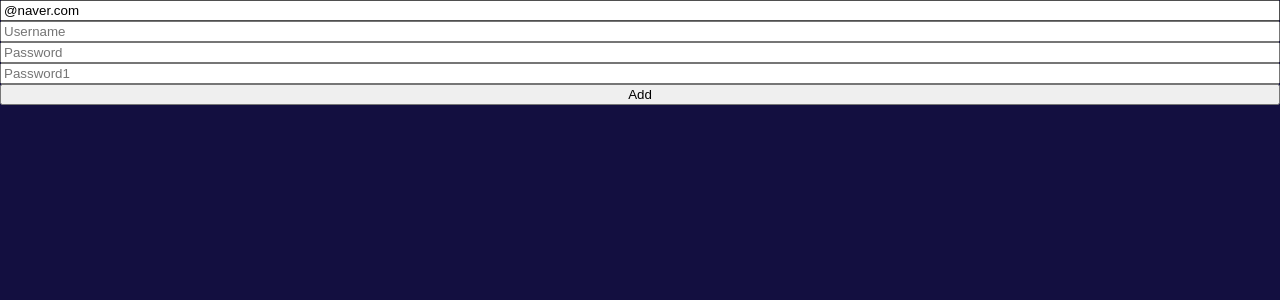
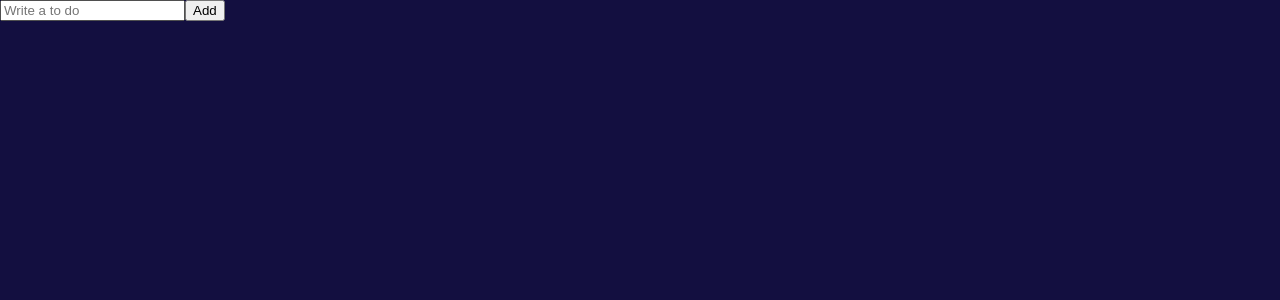
Before and after one commit to MeluvRose/ToDoReact, a React (Vite) app: page / in a window 1280 px wide. Shown: the top 300 px of the page. Built offline with nearby package versions, Linux system fonts and the light colour scheme; a web font is replaced by a local one.

Commit message:
#6.10 Recap and Switch form to React-hook form

```diff
--- a/src/ToDoList.tsx
+++ b/src/ToDoList.tsx
@@ -1,33 +1,30 @@
 import React, { useState } from "react";
 import { useForm, useFormState } from "react-hook-form";
 
-/*
+interface IForm {
+  toDo: String;
+}
+
 function ToDoList() {
-  const [toDo, setToDo] = useState("");
-  const [error, SetError] = useState("");
-  const onChange = (event: React.FormEvent<HTMLInputElement>) => {
-    const {
-      currentTarget: { value },
-    } = event;
-    SetError("");
-    setToDo(value);
-  };
-  const onSubmit = (event: React.FormEvent<HTMLFormElement>) => {
-    event.preventDefault();
-    if (toDo.length < 10) SetError("It's Too Short...");
-    else console.log(toDo);
+  const { register, handleSubmit, setValue } = useForm<IForm>();
+  const onSubmit = (data: IForm) => {
+    console.log("add to do", data.toDo);
+    setValue("toDo", "");
   };
   return (
     <div>
-      <form onSubmit={onSubmit}>
-        <input onChange={onChange} value={toDo} placeholder="Write a to do" />
+      <form onSubmit={handleSubmit(onSubmit)}>
+        <input
+          {...register("toDo", {
+            required: "Please write a To-Do",
+          })}
+          placeholder="Write a to do"
+        />
         <button>Add</button>
-        {error !== " " ? error : null}
       </form>
     </div>
   );
 }
-*/
 
 interface IForm {
   email: string;
@@ -37,84 +34,4 @@
   extraError?: string;
 }
 
-function ToDoList() {
-  const {
-    register,
-    watch,
-    handleSubmit,
-    formState: { errors },
-    setError,
-  } = useForm<IForm>({
-    defaultValues: {
-      email: "@naver.com",
-    },
-  });
-  const onValid = (data: IForm) => {
-    if (data.password !== data.password1)
-      setError("password1", { message: "Password are not the same" });
-    setError(
-      "extraError",
-      { message: "Server Offline." },
-      { shouldFocus: true }
-    );
-  };
-  console.log(errors);
-  return (
-    <div>
-      <form
-        style={{ display: "flex", flexDirection: "column" }}
-        onSubmit={handleSubmit(onValid)}
-      >
-        <input
-          {...register("email", {
-            required: "Email Required",
-            pattern: {
-              value: /^[A-Za-z0-9._%+-]+@naver.com$/,
-              message: "Only naver.com emails allowed",
-            },
-          })}
-          placeholder="Email"
-        />
-        <span>{errors?.email?.message as String}</span>
-        <input
-          {...register("username", {
-            required: "username required",
-            // validate: (value) =>
-            //   value.includes("bot") ? "No, Bot is not allowed" : true,
-            validate: {
-              noBot: (value) =>
-                value.includes("bot") ? "No, Bot is not allowed" : true,
-              noCheat: (value) =>
-                value.includes("cheat") ? "No, cheat is not allowed" : true,
-            },
-          })}
-          placeholder="Username"
-        />
-        <span>{errors?.username?.message as String}</span>
-        <input
-          {...register("password", {
-            required: "Password required",
-            minLength: 5,
-          })}
-          placeholder="Password"
-        />
-        <span>{errors?.password?.message as String}</span>
-        <input
-          {...register("password1", {
-            required: "Password required",
-            minLength: {
-              value: 5,
-              message: "This password Too short",
-            },
-          })}
-          placeholder="Password1"
-        />
-        <span>{errors?.password1?.message as String}</span>
-        <button>Add</button>
-        <span>{errors?.extraError?.message as String}</span>
-      </form>
-    </div>
-  );
-}
-
 export default ToDoList;
```
